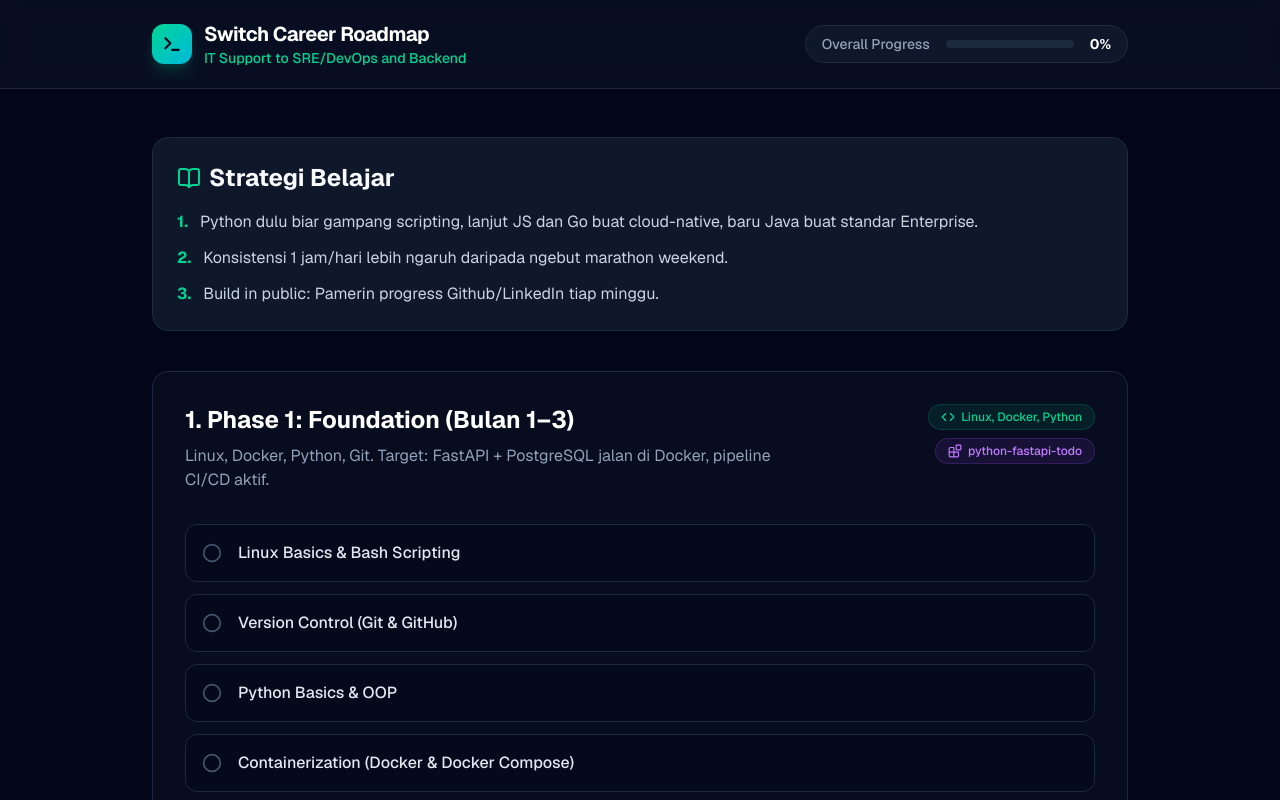
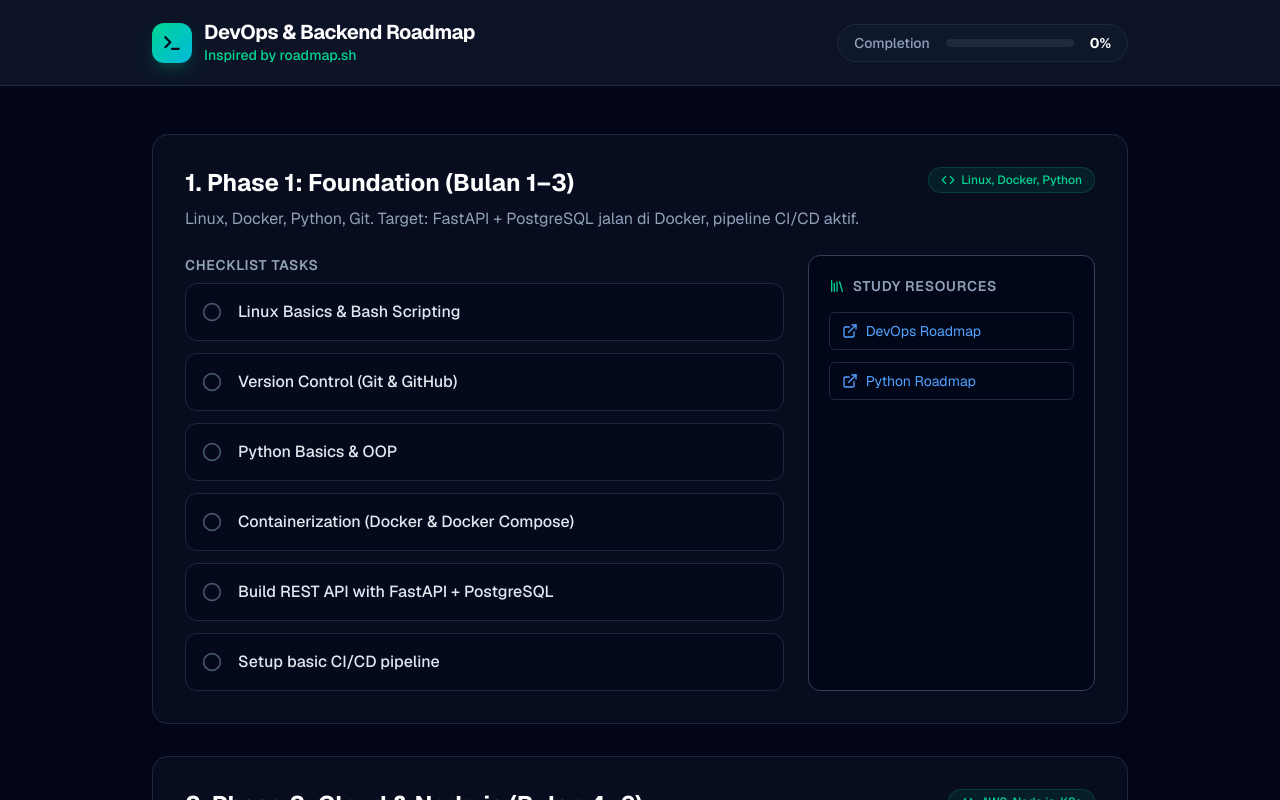
Before and after one commit to arighmt67-bit/roadmap-todo, a Next.js app: page / in a window 1280 px wide. Shown: the top 800 px of the page. Built offline with nearby package versions, Linux system fonts and the light colour scheme.

Commit message:
fix: resolve z-index and pointer-events issues on study resources links

```diff
--- a/app/page.tsx
+++ b/app/page.tsx
@@ -1,6 +1,6 @@
 "use client";
 import { useState, useEffect } from "react";
-import { CheckCircle2, Circle, Trophy, Terminal, Code, Cloud, Blocks, BookOpen } from "lucide-react";
+import { CheckCircle2, Circle, Terminal, Code, ExternalLink, Library } from "lucide-react";
 import { phases } from "./data";
 
 export default function Home() {
@@ -42,27 +42,27 @@ export default function Home() {
         if (t.done) done++;
       });
     });
-    return Math.round((done / total) * 100);
+    return Math.round((done / total) * 100) || 0;
   };
 
   if (!mounted) return null;
 
   return (
-    <div className="min-h-screen bg-slate-950 text-slate-50 font-sans selection:bg-emerald-500/30">
-      <header className="border-b border-slate-800 bg-slate-900/50 sticky top-0 z-10 backdrop-blur-md">
-        <div className="max-w-5xl mx-auto px-6 py-5 flex items-center justify-between">
+    <div className="min-h-screen bg-slate-950 text-slate-50 font-sans selection:bg-emerald-500/30 pb-20">
+      <header className="border-b border-slate-800 bg-slate-900/80 sticky top-0 z-50 backdrop-blur-md">
+        <div className="max-w-5xl mx-auto px-6 py-5 flex flex-col md:flex-row md:items-center justify-between gap-4">
           <div className="flex items-center gap-3">
-            <div className="h-10 w-10 rounded-xl bg-gradient-to-br from-emerald-400 to-cyan-500 flex items-center justify-center shadow-lg shadow-emerald-500/20">
+            <div className="h-10 w-10 shrink-0 rounded-xl bg-gradient-to-br from-emerald-400 to-cyan-500 flex items-center justify-center shadow-lg shadow-emerald-500/20">
               <Terminal className="text-slate-950 w-5 h-5 stroke-[2.5]" />
             </div>
             <div>
-              <h1 className="font-bold text-xl tracking-tight text-white">Switch Career Roadmap</h1>
-              <p className="text-sm text-emerald-400 font-medium">IT Support to SRE/DevOps and Backend</p>
+              <h1 className="font-bold text-xl tracking-tight text-white leading-tight">DevOps & Backend Roadmap</h1>
+              <p className="text-sm text-emerald-400 font-medium">Inspired by roadmap.sh</p>
             </div>
           </div>
-          <div className="hidden md:flex items-center gap-4 bg-slate-900 px-4 py-2 rounded-full border border-slate-800">
-            <span className="text-sm text-slate-400 font-medium">Overall Progress</span>
-            <div className="w-32 h-2 bg-slate-800 rounded-full overflow-hidden">
+          <div className="flex items-center gap-4 bg-slate-900 px-4 py-2 rounded-full border border-slate-800 w-fit">
+            <span className="text-sm text-slate-400 font-medium hidden md:block">Completion</span>
+            <div className="w-24 md:w-32 h-2 bg-slate-800 rounded-full overflow-hidden">
               <div
                 className="h-full bg-gradient-to-r from-emerald-400 to-cyan-500 transition-all duration-500"
                 style={{ width: `${getProgress()}%` }}
@@ -73,43 +73,26 @@ export default function Home() {
         </div>
       </header>
 
-      <main className="max-w-5xl mx-auto px-6 py-12">
-        <div className="mb-10 p-6 rounded-2xl bg-slate-900 border border-slate-800 flex flex-col md:flex-row gap-8 items-start">
-          <div className="flex-1">
-            <h2 className="text-2xl font-bold mb-4 flex items-center gap-2">
-              <BookOpen className="text-emerald-400" />
-              Strategi Belajar
-            </h2>
-            <ul className="space-y-3 text-slate-300">
-              <li className="flex gap-3"><span className="text-emerald-400 font-bold">1.</span> Python dulu biar gampang scripting, lanjut JS dan Go buat cloud-native, baru Java buat standar Enterprise.</li>
-              <li className="flex gap-3"><span className="text-emerald-400 font-bold">2.</span> Konsistensi 1 jam/hari lebih ngaruh daripada ngebut marathon weekend.</li>
-              <li className="flex gap-3"><span className="text-emerald-400 font-bold">3.</span> Build in public: Pamerin progress Github/LinkedIn tiap minggu.</li>
-            </ul>
-          </div>
-        </div>
+      <main className="max-w-5xl mx-auto px-6 mt-12 space-y-8">
+        {todoData.map((phase) => (
+          <div key={phase.id} className="group rounded-2xl border border-slate-800 bg-slate-900/40 p-6 md:p-8 transition-colors hover:border-emerald-500/50 hover:bg-slate-900/60 relative">
 
-        <div className="space-y-8">
-          {todoData.map((phase, i) => (
-            <div key={phase.id} className="group rounded-2xl border border-slate-800 bg-slate-900/40 p-6 md:p-8 transition-colors hover:border-emerald-500/50 hover:bg-slate-900/60">
-
-              <div className="flex flex-col md:flex-row md:items-start justify-between gap-4 mb-8">
+            <div className="flex flex-col md:flex-row md:items-start justify-between gap-4 mb-6">
               <div>
                 <h3 className="text-2xl font-bold text-white mb-2">{phase.title}</h3>
                 <p className="text-slate-400">{phase.description}</p>
               </div>
-                <div className="flex flex-wrap gap-2 md:justify-end">
-                  <span className="px-3 py-1 text-xs font-medium bg-emerald-500/10 text-emerald-400 border border-emerald-500/20 rounded-full flex items-center gap-1.5">
+              <div className="flex flex-wrap gap-2 md:justify-end shrink-0">
+                <span className="px-3 py-1 text-xs font-medium bg-emerald-500/10 text-emerald-400 border border-emerald-500/20 rounded-full flex items-center gap-1.5 pointer-events-none">
                   <Code className="w-3.5 h-3.5" />
                   {phase.goals}
-                  </span>
-                  <span className="px-3 py-1 text-xs font-medium bg-purple-500/10 text-purple-400 border border-purple-500/20 rounded-full flex items-center gap-1.5">
-                    <Blocks className="w-3.5 h-3.5" />
-                    {phase.project}
                 </span>
               </div>
             </div>
 
-              <div className="space-y-3">
+            <div className="grid grid-cols-1 lg:grid-cols-3 gap-6">
+              <div className="lg:col-span-2 space-y-3 relative z-10">
+                <h4 className="text-sm font-semibold text-slate-400 uppercase tracking-wider mb-2">Checklist Tasks</h4>
                 {phase.tasks.map((task) => (
                   <button
                     key={task.id}
@@ -120,15 +103,15 @@ export default function Home() {
                         : 'bg-slate-950/50 border-slate-800 hover:border-slate-700 text-slate-200'
                     }`}
                   >
-                    <div className="shrink-0 mt-0.5">
+                    <div className="shrink-0 mt-0.5 pointer-events-none">
                       {task.done ? (
                         <CheckCircle2 className="w-5 h-5 text-emerald-500" />
                       ) : (
                         <Circle className="w-5 h-5 text-slate-600" />
                       )}
                     </div>
-                    <span className={`flex-1 font-medium ${task.done ? 'line-through decoration-emerald-500/30' : ''}`}>
-                      {task.title.includes('🏆') ? (
+                    <span className={`flex-1 font-medium pointer-events-none ${task.done ? 'line-through decoration-emerald-500/30' : ''}`}>
+                      {task.title.includes('🏆') || task.title.includes('🎯') ? (
                         <span className="text-yellow-400">{task.title}</span>
                       ) : (
                         task.title
@@ -137,9 +120,34 @@ export default function Home() {
                   </button>
                 ))}
               </div>
+
+              {/* SECTION RESOURCES WITH FIX Z-INDEX AND CLICKABILITY */}
+              <div className="lg:col-span-1 space-y-4 relative z-50">
+                <div className="p-5 rounded-xl bg-slate-950/80 border border-slate-700 h-full">
+                  <h4 className="text-sm font-semibold text-slate-400 uppercase tracking-wider mb-4 flex items-center gap-2">
+                    <Library className="w-4 h-4 text-emerald-400" />
+                    Study Resources
+                  </h4>
+                  <div className="flex flex-col gap-3 pointer-events-auto">
+                    {phase.resources?.map((res, i) => (
+                      <a
+                        key={i}
+                        href={res.url}
+                        target="_blank"
+                        rel="noopener noreferrer"
+                        className="text-sm text-blue-400 hover:text-blue-300 flex items-center gap-2 w-full px-3 py-2 rounded-md hover:bg-slate-800 transition-colors border border-slate-800 relative z-50"
+                      >
+                        <ExternalLink className="w-4 h-4 shrink-0" />
+                        <span className="underline-offset-4 hover:underline">{res.name}</span>
+                      </a>
+                    ))}
+                  </div>
+                </div>
+              </div>
+
+            </div>
           </div>
         ))}
-        </div>
       </main>
     </div>
   );
```
Lines whose indentation alone changed are shown as unchanged.
